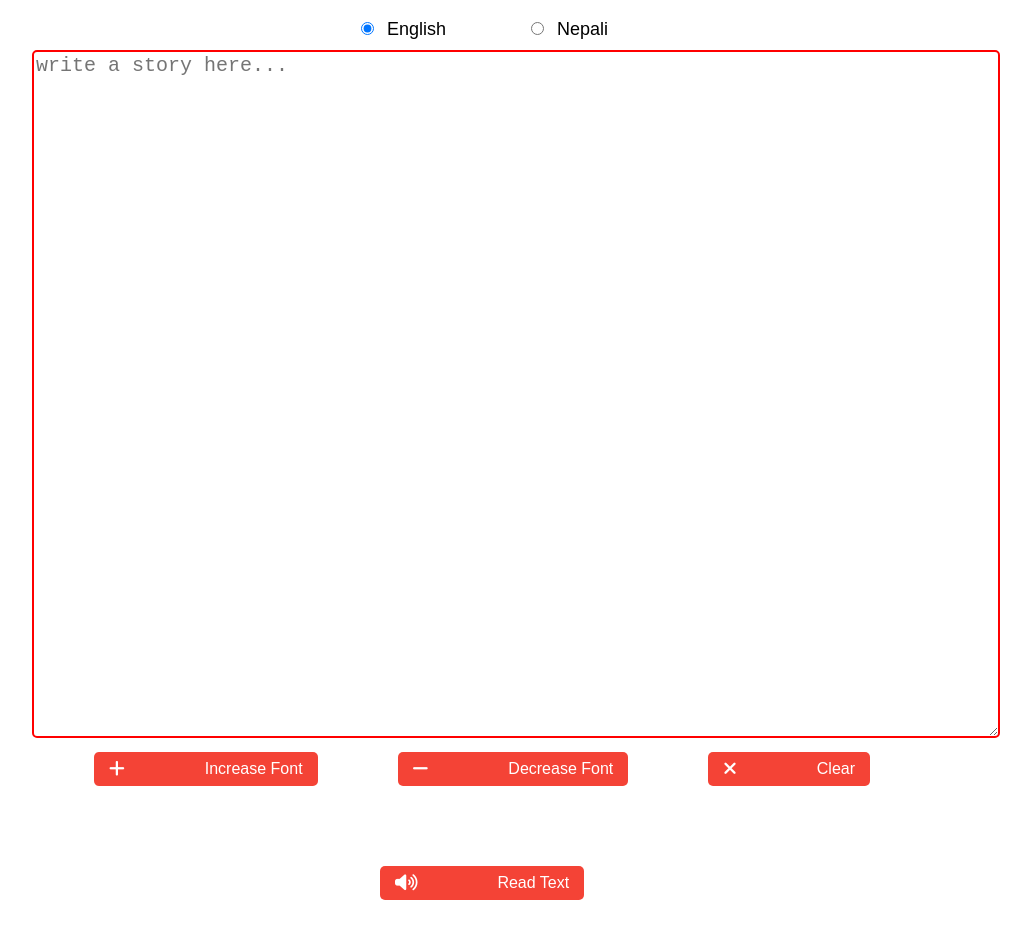
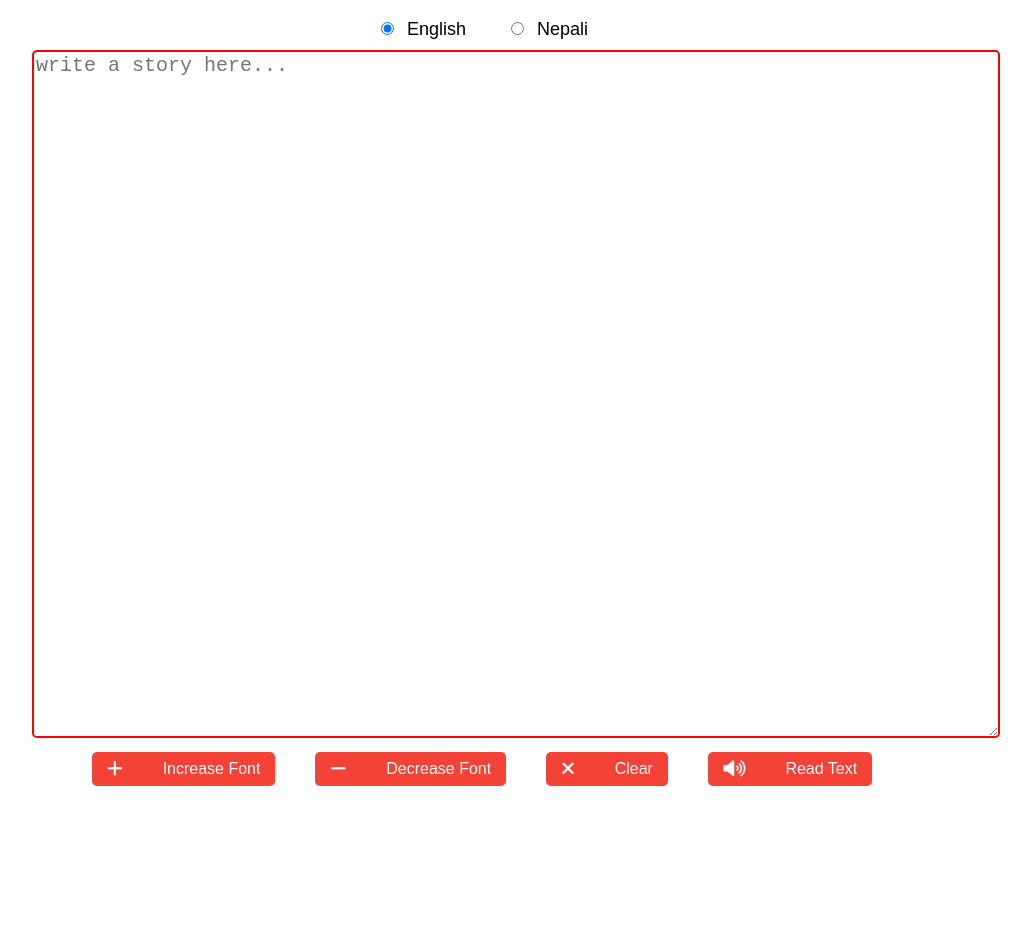
Before and after one commit to learn74/Nepali-Typing-Tool, a plain HTML site: page index.html in a window 1280 px wide. Shown: the part 89-1027 px from the top of the page, without its empty margins (158-1189 px from the left). After the commit the page ends 913 px from the top, so only its background shows below. Drawn offline with Linux system fonts and the light colour scheme.

Commit message:
Update index.html

```diff
--- a/index.html
+++ b/index.html
@@ -30,7 +30,7 @@
       height: 85vh;
       font-size: 20px;
       resize: vertical
-      padding: 10px;
+      padding: 15px;
       border: 2px solid red;
       border-radius: 5px;
       outline: none;
@@ -44,7 +44,7 @@
       display: flex;
       flex-wrap: wrap;
       justify-content: center;
-      gap: 80px;
+      gap: 40px;
       margin: 10px 0;
     }
 
@@ -58,7 +58,7 @@
       font-size: 16px;
       display: flex;
       align-items: center;
-      gap: 80px;
+      gap: 40px;
     }
 
     button:hover {
```
